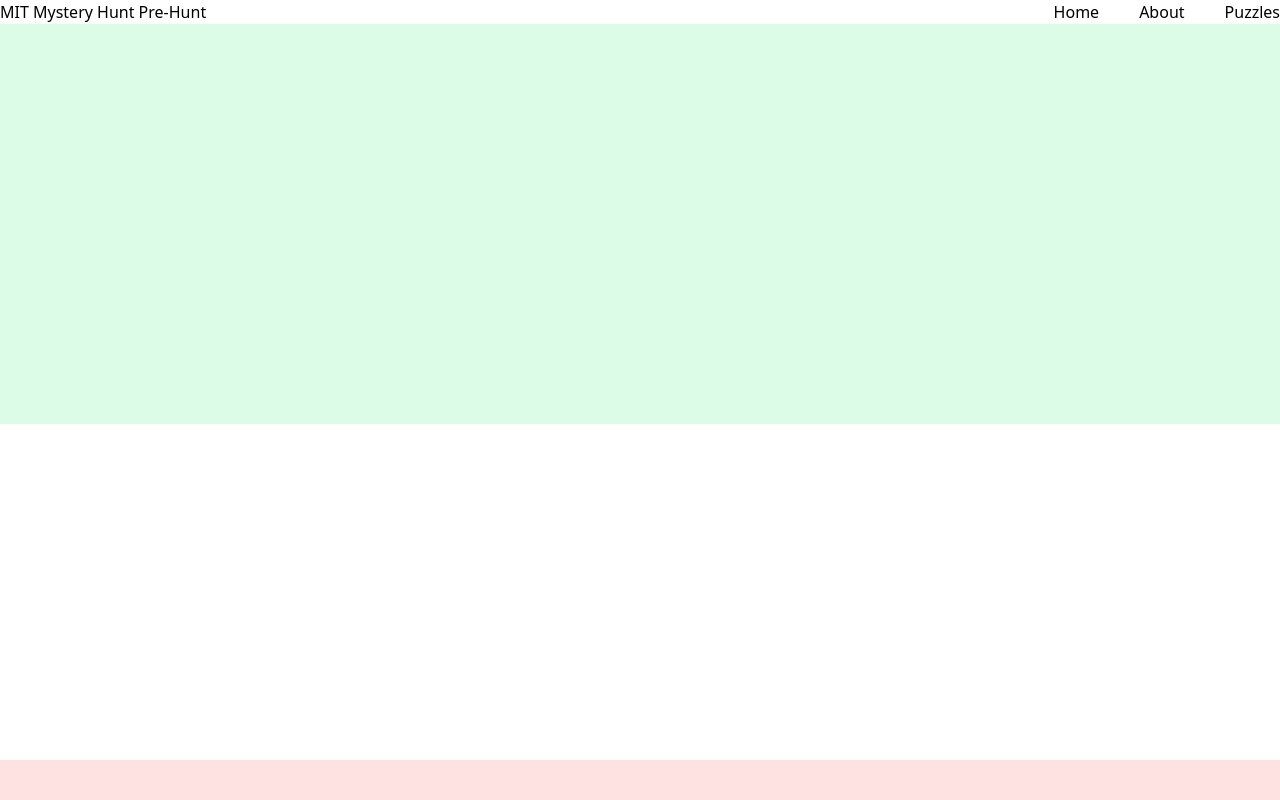
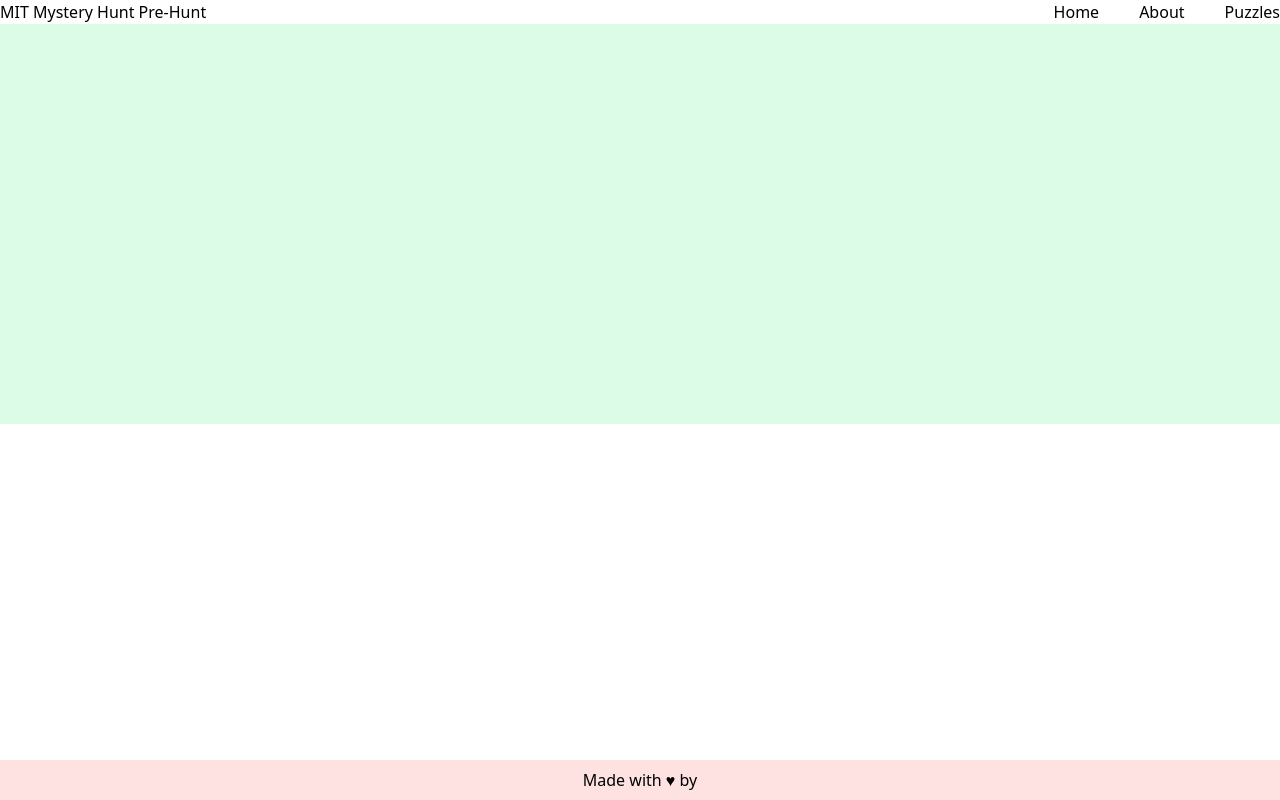
Before and after one commit to The-Providence-Tech-Orchestrations/prehunt-site-2025, an Astro site: page / in a window 1280 px wide. Built offline with nearby package versions, Linux system fonts and the light colour scheme; Astro itself is replaced by a stand-in of ours.

Commit message:
feat: nav and footer content

```diff
--- a/src/components/Footer.astro
+++ b/src/components/Footer.astro
@@ -1 +1,3 @@
-<div class="w-screen h-10 bg-red-100"></div>
+<div class="w-screen h-10 bg-red-100 flex justify-center items-center">
+    Made with ♥ by
+</div>
```
